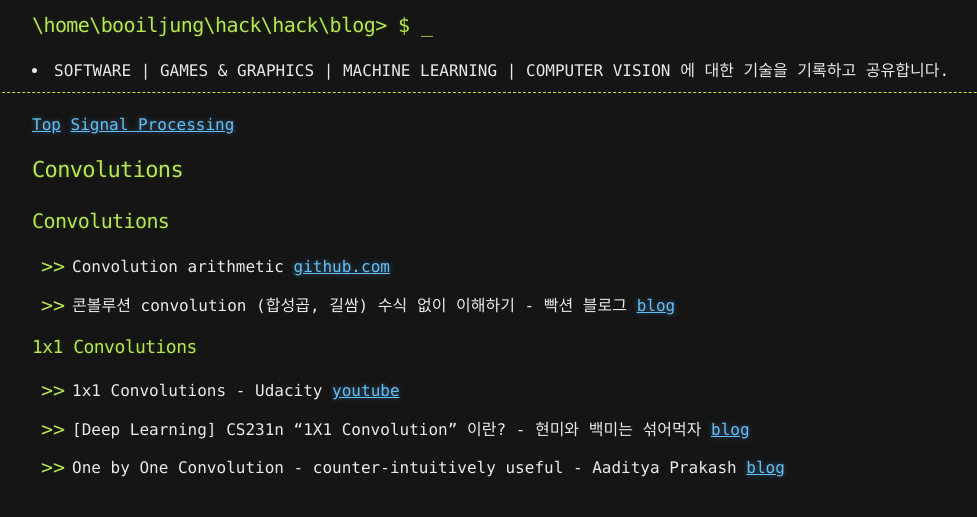
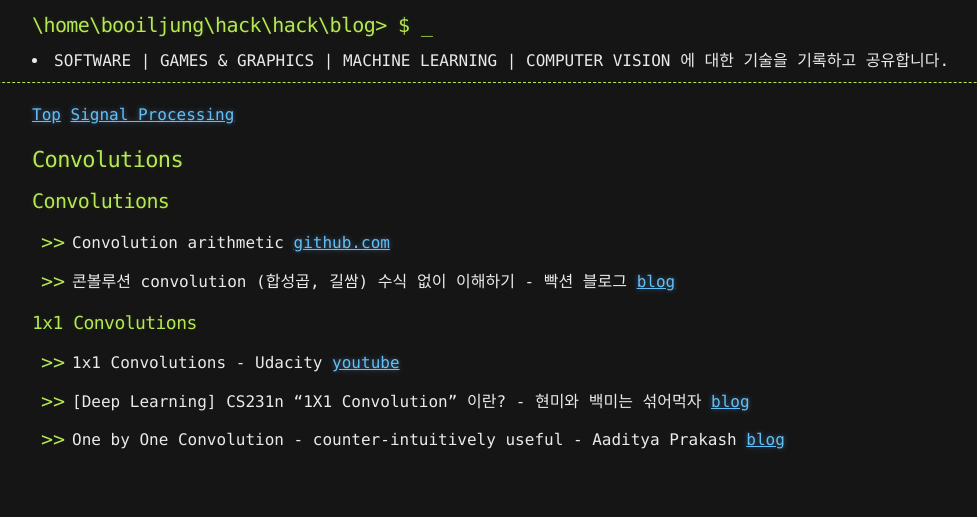
Before and after one commit to booiljung/xxxxx, a Jekyll site: the page built from machine_learning_notes/convolutions.md, in a window 1280 px wide. Shown: the top 517 px of the page, without its empty margins (108-1085 px from the left). Built offline with Jekyll 4.4.1, drawn with Linux system fonts in a browser that asks for light colours; our own code applies the rules of GitHub Pages for plain Markdown files.

```diff
--- a/_sass/jekyll-theme-hacker.scss
+++ b/_sass/jekyll-theme-hacker.scss
@@ -27,15 +27,15 @@
 
 section {
   display: block;
-  margin: 0 0 20px 0;
+  margin: 0 0 10px 0;
 }
 
 h1, h2, h3, h4, h5, h6 {
-  margin: 0 0 20px;
+  margin: 0 0 10px;
 }
 
 li {
-  line-height: 1.4 ;
+  line-height: 1.4;
 }
 
 /* Header, <header>
```
